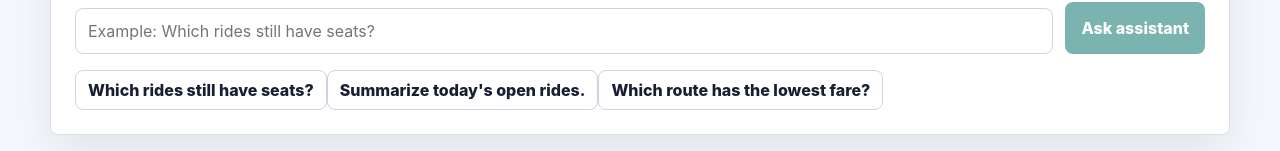
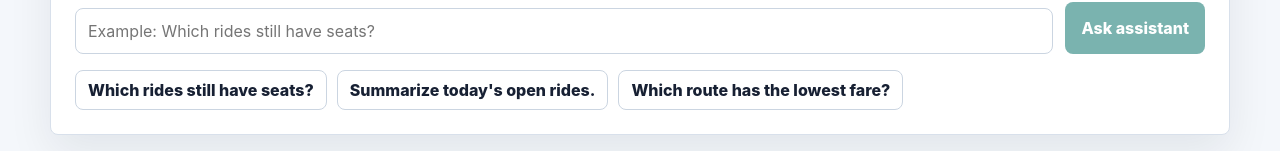
Before and after one commit to Karthisgowda/pooling, a React (Create React App) app: page / in a window 1280 px wide. Shown: the part 1508-1659 px from the top of the page. Built offline with nearby package versions, Linux system fonts and the light colour scheme.

Commit message:
Style assistant prompt presets

```diff
--- a/src/App.css
+++ b/src/App.css
@@ -336,6 +336,12 @@ dd a {
   gap: 12px;
 }
 
+.prompt-row {
+  display: flex;
+  flex-wrap: wrap;
+  gap: 10px;
+}
+
 .assistant-reply {
   border-left: 4px solid #0f766e;
   border-radius: 8px;
```
